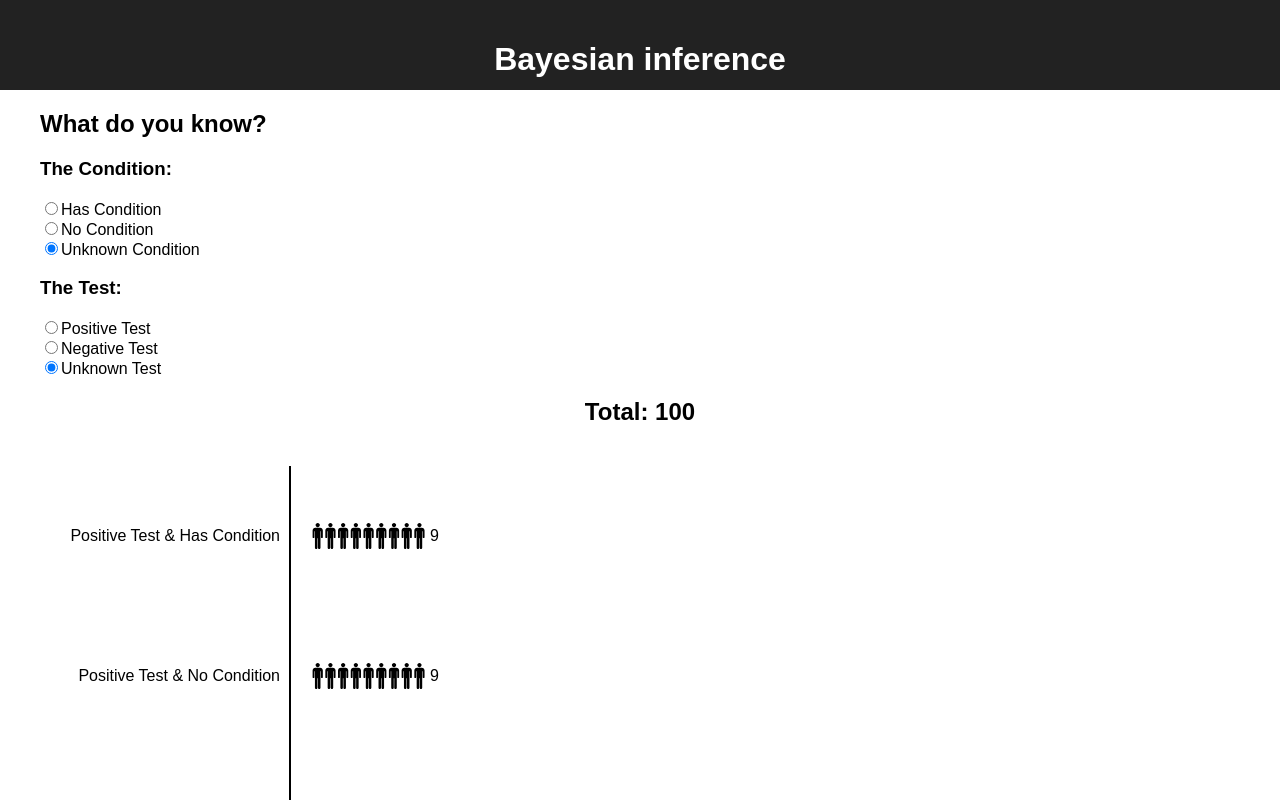
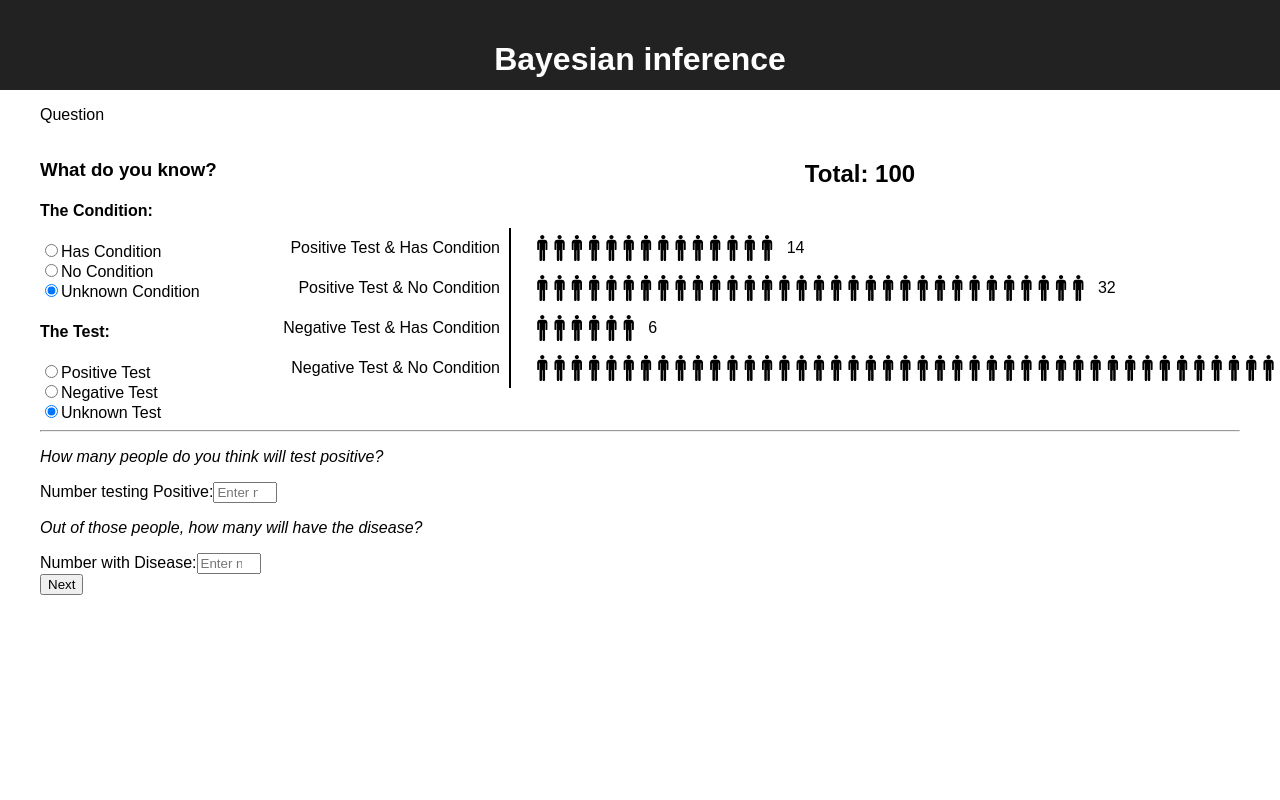
Before and after one commit to claireedanaher/DataVisReserch_Final, a React (Create React App) app in the folder Prototype/: page / in a window 1280 px wide. Shown: the top 800 px of the page. Built offline with nearby package versions, Linux system fonts and the light colour scheme.

Commit message:
Adding question and data saving in app

```diff
--- a/Prototype/src/App.js
+++ b/Prototype/src/App.js
@@ -1,28 +1,44 @@
 import React, { Component } from 'react';
-import { FrequencyChart } from './FrequencyChart';
 import {Interactive} from './Interactive';
 import './App.css';
+import { Question } from './Question';
+import { generate_data } from './Util';
 
 class App extends Component {
 
   constructor(props) {
     super(props);
     this.state = {
-      condition: 0,
-      test: 0,
+      results: []
     }
   }
 
 
+  nextScreen = (guessA, guessB, data) => {
+    console.log("This should save the data for later");
+    for(var i = 0; i < this.state.results.length; i++) {
+      console.log(this.state.results[i])
+    }
+    let row = {
+      guessA: guessA, guessB: guessB, data: data
+    }
+    this.setState({
+      results: [...this.state.results , row]
+    });
+
+  }
 
   render() {
+    let data = generate_data();
     return (
       <div className="App">
         <header className="App-header">
           <h1>Bayesian inference</h1>
         </header>
         <div className="Content">
-          <Interactive/>
+          <Question data={data} nextScreen={this.nextScreen}>
+            <Interactive data={data}/>
+          </Question>
         </div>
       </div>
     );
--- a/Prototype/src/FrequencyChart.js
+++ b/Prototype/src/FrequencyChart.js
@@ -17,7 +17,7 @@ export class FrequencyChart extends Component {
   d3id = "D3Vis";
 
   defaults = {
-    height: 600, width: 1400, margin : {
+    height: 200, width: 1200, margin : {
       top: 20, right: 120, bottom: 20, left: 250,
     }
   }
--- a/Prototype/src/Interactive.css
+++ b/Prototype/src/Interactive.css
@@ -1,3 +1,13 @@
+.Interactive {
+    display: grid;
+    grid-template-columns: 220px auto;
+}
+.Interactive .Settings {
+    grid-column: 1;
+}
+.Interactive .Vis {
+
+}
 .Interactive form {
     text-align: left;
 }
--- a/Prototype/src/Interactive.js
+++ b/Prototype/src/Interactive.js
@@ -30,10 +30,12 @@ export class Interactive extends Component {
   }
 
   render() {
+    let data = this.props.data;
     return (
       <div className="Interactive">
-        <h2>What do you know?</h2>
-        <h3>The Condition:</h3>
+        <div className="Settings">
+          <h3>What do you know?</h3>
+          <h4>The Condition:</h4>
           <div className="Query"/>
             <form onChange={this.handle_condition_change}>
               <input type="radio" name="condition" value="1"/>Has Condition<br/>
@@ -41,7 +43,7 @@ export class Interactive extends Component {
               <input type="radio" name="condition" value="0" defaultChecked="checked"/>Unknown Condition<br/>
             </form>
           <div className="Query"/>
-        <h3>The Test:</h3>
+          <h4>The Test:</h4>
           <div className="Query"/>
             <form onChange={this.handle_test_change}>
               <input type="radio" name="test" value="1"/>Positive Test<br/>
@@ -49,15 +51,15 @@ export class Interactive extends Component {
               <input type="radio" name="test" value="0" defaultChecked="checked"/>Unknown Test<br/>
             </form>
           <div className="Query"/>
+        </div>
+        <div className="Vis">
           <FrequencyChart
-          has_condition={0.1}
-          positive_condition={0.9}
-          positive_no_condition={0.1}
-          number_of_people={100}
+            {...data}
             test={this.state.test}
             condition={this.state.condition}
           />
         </div>
+      </div>
     );
   }
 }
--- /dev/null
+++ b/Prototype/src/Question.js
@@ -0,0 +1,61 @@
+import React, { Component } from 'react';
+import './Question.css'
+
+/**
+ * props:
+ *  - Question to render
+ *  - function: save(guessA, guessB, data)
+ *  - data
+ *
+ */
+export class Question extends Component {
+
+    handleSubmit = (e) => {
+        e.preventDefault();
+        let guessElementA = document.getElementById("guessA");
+        let guessA = NaN;
+        if (guessElementA)   {
+            guessA = parseInt(guessElementA.value, undefined);
+        }
+        let guessElementB = document.getElementById("guessB");
+        let guessB = NaN;
+        if (guessElementB)   {
+            guessB = parseInt(guessElementB.value, undefined);
+        }
+        if(isNaN(guessB) || isNaN(guessA)) {
+            console.log(guessA)
+            console.log(guessB)
+            return;
+        }
+        this.props.nextScreen(guessA, guessB, this.props.data);
+    }
+
+    render() {
+
+        return (
+            <div className="Question">
+                <p>Question</p>
+                {/* The children are the vis, passed through*/}
+                {this.props.children}
+                <hr/>
+                <form onSubmit={(e) => this.handleSubmit(e)}>
+                    <p>
+                        <i>How many people do you think will test positive?</i>
+                    </p>
+                    <label>Number testing Positive:
+                       <input type="number" min="0" max="100" id="guessA" placeholder={"Enter number..."} />
+                    </label>
+                    <br/>
+                    <p>
+                        <i>Out of those people, how many will have the disease?</i>
+                    </p>
+                    <label>Number with Disease:
+                        <input type="number" min="0" max="100" id="guessB" placeholder={"Enter number..."} required={true}/>
+                    </label>
+                    <br/>
+                    <input type="submit" value="Next" />
+                </form>
+            </div>
+        );
+    }
+}
--- /dev/null
+++ b/Prototype/src/Util.js
@@ -0,0 +1,54 @@
+/**
+* This file will contain utility functions related to generating scenerios
+* Data will be generated as follows:
+* - 100 people,
+* - preset set of 5 conditions randomly chosen
+*/
+
+/**
+ * Array of possible configurations
+ */
+let data = [
+    {
+      has_condition: 0.1,
+      positive_condition: 0.9,
+      positive_no_condition: 0.1,
+      number_of_people: 100,
+    },
+    {
+      has_condition: 0.2,
+      positive_condition: 0.7,
+      positive_no_condition: 0.1,
+      number_of_people: 100,
+    },
+    {
+      has_condition: 0.3,
+      positive_condition: 0.9,
+      positive_no_condition: 0.5,
+      number_of_people: 100,
+    },
+    {
+      has_condition: 0.1,
+      positive_condition: 0.9,
+      positive_no_condition: 0.3,
+      number_of_people: 100,
+    },
+    {
+      has_condition: 0.2,
+      positive_condition: 0.7,
+      positive_no_condition: 0.4,
+      number_of_people: 100,
+    },
+]
+
+let previous = 0;
+
+export function generate_data() {
+  let randIndex = Math.floor(Math.random() * data.length);
+  while (randIndex === previous) {
+    randIndex = Math.floor(Math.random() * data.length);
+  }
+  var rand = data[randIndex];
+  previous = randIndex;
+  return rand;
+}
```
Also changed, not shown: Prototype/src/Question.css (added). Lines whose indentation alone changed are shown as unchanged.
